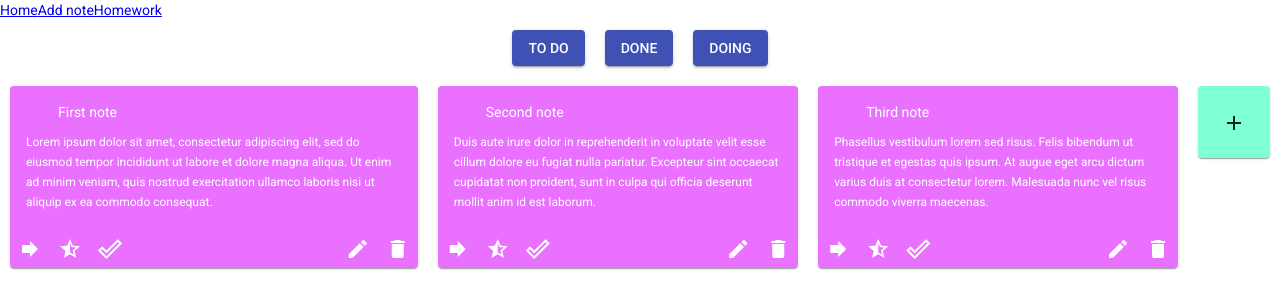
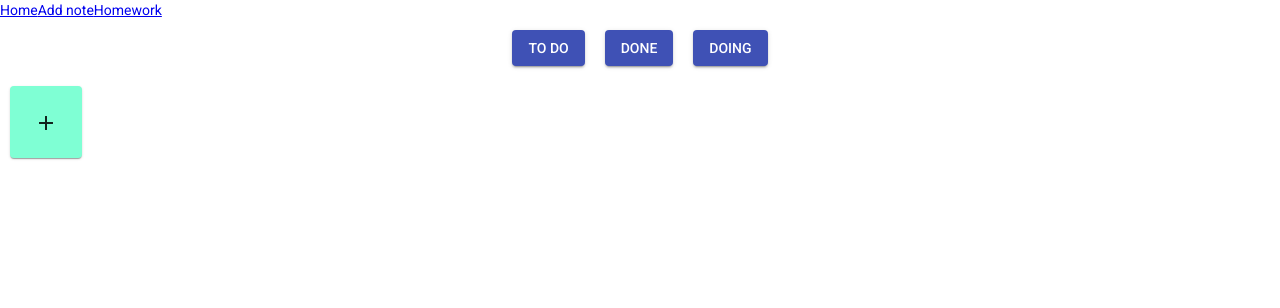
Before and after one commit to NeacsuAlex/Angular-Project, an Angular app: page /home in a window 1280 px wide. Shown: the top 308 px of the page. Built offline with nearby package versions, Linux system fonts and the light colour scheme.

Commit message:
Added workshop 7 and added FiltrerService.

```diff
--- a/src/app/add-note/add-note.component.html
+++ b/src/app/add-note/add-note.component.html
@@ -12,5 +12,13 @@
 <mat-form-field>
     <textarea matInput name="inputNote" [(ngModel)]="noteDescription"></textarea>
 </mat-form-field>
+<mat-form-field appearance="fill">
+    <mat-label>Category</mat-label>
+    <select matNativeControl [(ngModel)]="selectedCategory" name="category">
+      <option *ngFor="let category of categories" [value]="category.name">
+        {{category.name}}
+      </option>
+    </select>
+  </mat-form-field>
 </div>
-<button mat-button (click)="addNote()">Add</button>
+<button mat-button (click)="addNote()" routerLink="">Add</button>
--- a/src/app/add-note/add-note.component.ts
+++ b/src/app/add-note/add-note.component.ts
@@ -1,5 +1,9 @@
 import { Component, OnInit } from '@angular/core';
 import { ActivatedRoute, Router } from '@angular/router';
+import { Category } from '../models/category';
+import { Note } from '../note/note.component';
+import { FiltrerService } from '../services/filtrer.service';
+import { NoteService } from '../services/note.service';
 
 @Component({
   selector: 'app-add-note',
@@ -10,16 +14,20 @@ export class AddNoteComponent implements OnInit {
 
   noteTitle:string
   noteDescription:string
+  selectedCategory: string;
 
-  constructor(private_router:Router, private _activatedRouter:ActivatedRoute) { }
+  categories: Category[];
+
+  constructor(private noteService:NoteService, private filtrerService:FiltrerService) { }
 
   ngOnInit(): void {
+    this.categories=this.filtrerService.geCategories()
   }
 
   addNote():void
   {
-    alert(this.noteTitle)
-    alert(this.noteDescription)
+    const note:Note={id:"2",title:this.noteTitle,description:this.noteDescription,category:this.selectedCategory};
+    this.noteService.addNote(note);
   }
 
 }
--- a/src/app/app.component.html
+++ b/src/app/app.component.html
@@ -1,4 +1,4 @@
 <a routerLink='' routerLinkActive='activeLink'>Home</a>
-<a routerLink='addNote' routerLinkActive='activeLink'>Add note</a>
+<a routerLink='/addNote' routerLinkActive='activeLink'>Add note</a>
 <a [routerLink]="['homework',id]" routerLinkActive='activeLink'>Homework</a>
 <router-outlet></router-outlet>
--- a/src/app/filter/filter.component.ts
+++ b/src/app/filter/filter.component.ts
@@ -1,5 +1,6 @@
 import { Component, OnInit } from '@angular/core';
 import { Category } from '../models/category';
+import { FiltrerService } from '../services/filtrer.service';
 
 @Component({
   selector: 'app-filter',
@@ -8,10 +9,12 @@ import { Category } from '../models/category';
 })
 export class FilterComponent implements OnInit {
 
-  categories: Category[] = [{ name: "To do", id: "1" }, { name: "Done", id: "2" }, { name: "Doing", id: "3" }]
-  constructor() { }
+  categories: Category[];
+
+  constructor(private filtrerService:FiltrerService) { }
 
   ngOnInit(): void {
+    this.categories=this.filtrerService.geCategories();
   }
 
 }
--- a/src/app/home/home.component.ts
+++ b/src/app/home/home.component.ts
@@ -1,4 +1,5 @@
 import { Component, OnInit } from '@angular/core';
+import { NoteService } from '../services/note.service';
 
 @Component({
   selector: 'app-home',
@@ -7,9 +8,10 @@ import { Component, OnInit } from '@angular/core';
 })
 export class HomeComponent implements OnInit {
 
-  constructor() { }
+  constructor(private noteService:NoteService) { }
 
   ngOnInit(): void {
+    this.noteService.serviceCall();
   }
 
 }
--- a/src/app/note/note.component.html
+++ b/src/app/note/note.component.html
@@ -1,10 +1,11 @@
 <div class="note-form">
 <mat-card class="mat-card-form" *ngFor="let note of notes">
     <mat-card-header>
-        {{note.title}}
+        <h>{{note.title}}</h>
     </mat-card-header>
     <mat-card-content>
-        {{note.description}}
+       <p> {{note.description}}</p>
+       <p>Category: {{note.category}}</p>
     </mat-card-content>
     <mat-card-footer>
         <div class="note-buttons">
--- a/src/app/note/note.component.ts
+++ b/src/app/note/note.component.ts
@@ -1,33 +1,21 @@
 import { Component, OnInit } from '@angular/core';
+import { NoteService } from '../services/note.service';
 
 @Component({
   selector: 'app-note',
   templateUrl: './note.component.html',
   styleUrls: ['./note.component.scss']
 })
+
 export class NoteComponent implements OnInit {
 
-  notes: Note[] = [
-    {
-      id: "Id1",
-      title: "First note",
-      description: "Lorem ipsum dolor sit amet, consectetur adipiscing elit, sed do eiusmod tempor incididunt ut labore et dolore magna aliqua. Ut enim ad minim veniam, quis nostrud exercitation ullamco laboris nisi ut aliquip ex ea commodo consequat."
-    },
-    {
-      id: "Id2",
-      title: "Second note",
-      description: "Duis aute irure dolor in reprehenderit in voluptate velit esse cillum dolore eu fugiat nulla pariatur. Excepteur sint occaecat cupidatat non proident, sunt in culpa qui officia deserunt mollit anim id est laborum."
-    },
-    {
-      id: "Id3",
-      title: "Third note",
-      description: "Phasellus vestibulum lorem sed risus. Felis bibendum ut tristique et egestas quis ipsum. At augue eget arcu dictum varius duis at consectetur lorem. Malesuada nunc vel risus commodo viverra maecenas."
-    }
-  ];
+  notes:Note[];
 
-  constructor() { }
+  constructor(private noteService:NoteService) {
+   }
 
   ngOnInit(): void {
+    this.notes=this.noteService.getNotes();
   }
 }
 
@@ -35,4 +23,5 @@ export interface Note {
 	id: string;
   title: string;
  	description: string;
+  category:string;
 }
--- /dev/null
+++ b/src/app/services/filtrer.service.ts
@@ -0,0 +1,16 @@
+import { Injectable } from '@angular/core';
+import { Category } from '../models/category';
+
+@Injectable({
+  providedIn: 'root'
+})
+export class FiltrerService {
+
+  categories: Category[] = [{ name: "To do", id: "1" }, { name: "Done", id: "2" }, { name: "Doing", id: "3" }]
+
+  constructor() { }
+
+  geCategories() {
+    return this.categories;
+  }
+}
--- /dev/null
+++ b/src/app/services/note.service.ts
@@ -0,0 +1,24 @@
+import { Injectable } from '@angular/core';
+import { Note } from '../note/note.component';
+
+@Injectable({
+  providedIn: 'root'
+})
+export class NoteService {
+
+  notes: Note[]=[];
+
+  constructor() { }
+
+  serviceCall() {
+    console.log("this is a service call");
+  }
+
+  getNotes() {
+    return this.notes;
+  }
+
+  addNote(note:Note){
+    this.notes.push(note);
+  }
+}
--- a/src/app/tools/tools.component.html
+++ b/src/app/tools/tools.component.html
@@ -22,7 +22,8 @@
     This paragraph is in the DOM.
   </p>
  -->
-<div class="add-note">
+
+<div class="add-note" routerLink="/addNote">
 <mat-card class="add-note-card">
 <button mat-icon-button><mat-icon>add</mat-icon></button>
 </mat-card>
```
Also changed, not shown: 2 other files (tests, documents, lock files or other folders).
